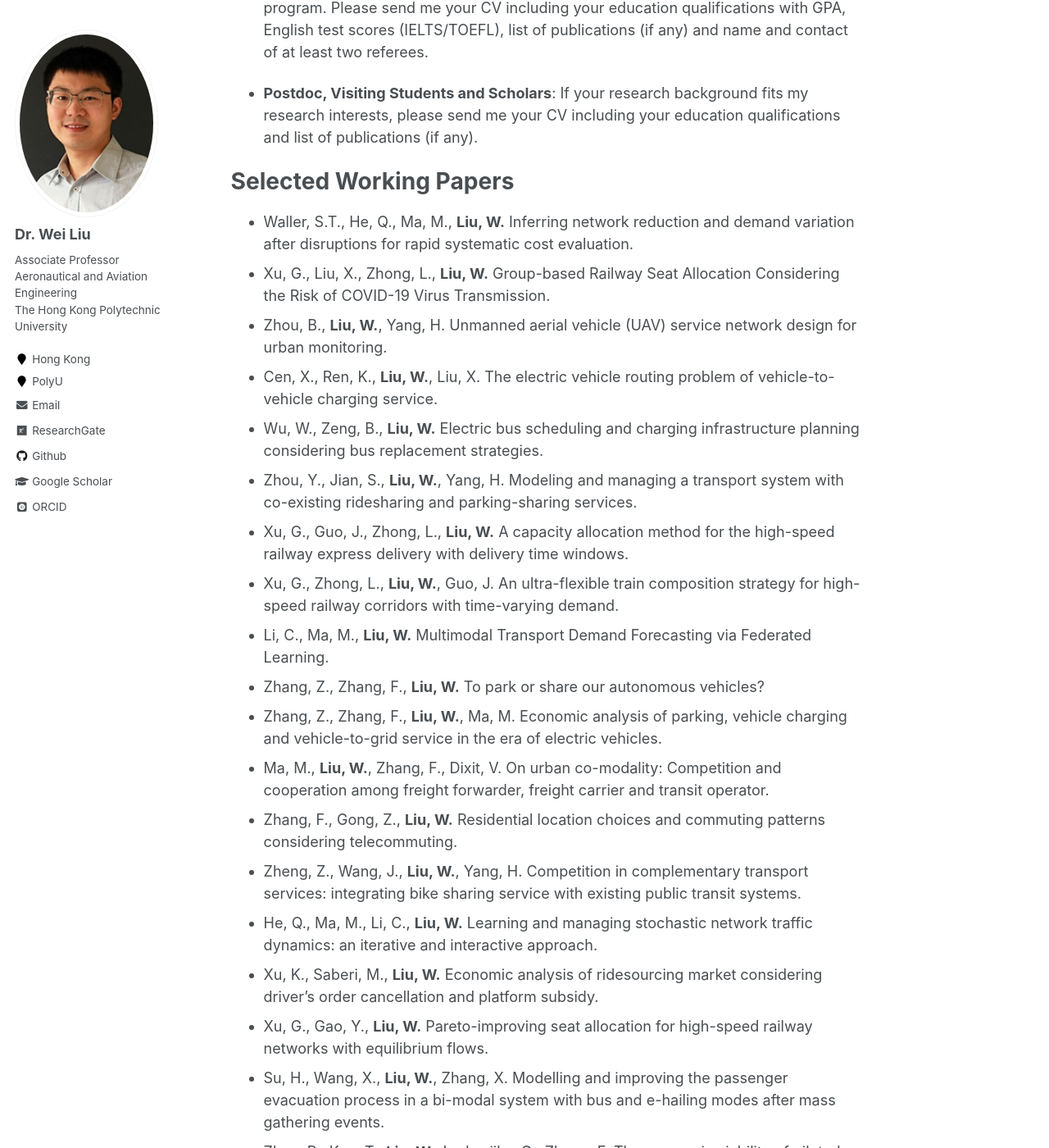
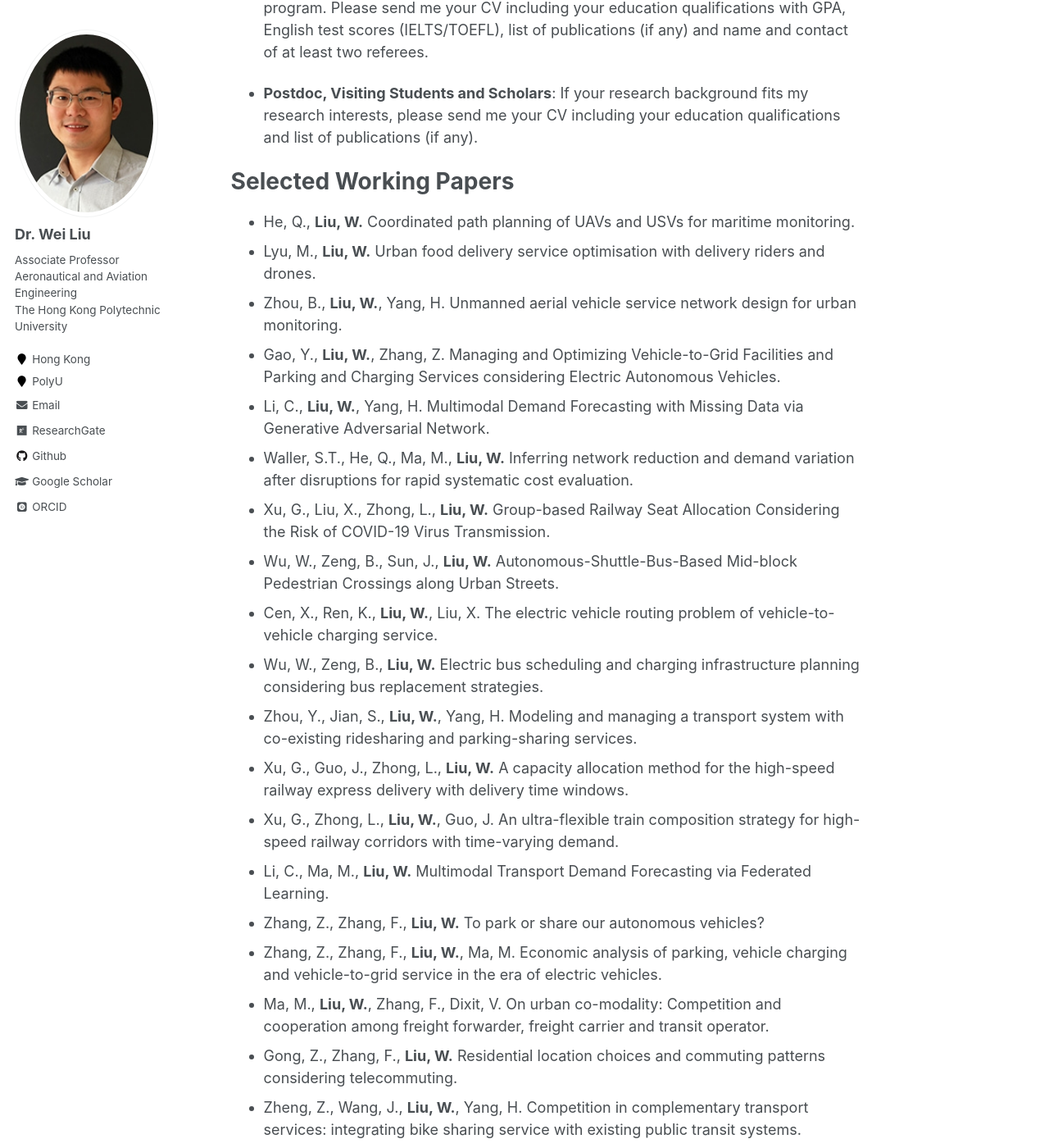
Before and after one commit to weiliu2016/weiliu2016.github.io, a Jekyll site: the page built from _pages/about.md, in a window 1280 px wide and 1400 px high, scrolled down 1961 px. Shown: the whole window at 82% size. Built offline with Jekyll 4.4.1, drawn with Linux system fonts in a browser that asks for light colours; some web fonts are replaced; some of the changed text lies outside the part shown.

Commit message:
Update about.md

```diff
--- a/_pages/about.md
+++ b/_pages/about.md
@@ -55,9 +55,14 @@ PhD Positions and Academic Visitors
 
 Selected Working Papers
 ======
+- He, Q., **Liu, W.** Coordinated path planning of UAVs and USVs for maritime monitoring.
+- Lyu, M., **Liu, W.** Urban food delivery service optimisation with delivery riders and drones.
+- Zhou, B., **Liu, W.**, Yang, H. Unmanned aerial vehicle service network design for urban monitoring.
+- Gao, Y., **Liu, W.**, Zhang, Z. Managing and Optimizing Vehicle-to-Grid Facilities and Parking and Charging Services considering Electric Autonomous Vehicles.
+- Li, C., **Liu, W.**, Yang, H. Multimodal Demand Forecasting with Missing Data via Generative Adversarial Network.
 - Waller, S.T., He, Q., Ma, M., **Liu, W.** Inferring network reduction and demand variation after disruptions for rapid systematic cost evaluation.
 - Xu, G., Liu, X., Zhong, L., **Liu, W.** Group-based Railway Seat Allocation Considering the Risk of COVID-19 Virus Transmission.
-- Zhou, B., **Liu, W.**, Yang, H. Unmanned aerial vehicle (UAV) service network design for urban monitoring.
+- Wu, W., Zeng, B., Sun, J., **Liu, W.** Autonomous-Shuttle-Bus-Based Mid-block Pedestrian Crossings along Urban Streets.
 - Cen, X., Ren, K., **Liu, W.**, Liu, X. The electric vehicle routing problem of vehicle-to-vehicle charging service.
 - Wu, W., Zeng, B., **Liu, W.** Electric bus scheduling and charging infrastructure planning considering bus replacement strategies.
 - Zhou, Y., Jian, S., **Liu, W.**, Yang, H. Modeling and managing a transport system with co-existing ridesharing and parking-sharing services.
@@ -67,7 +72,7 @@ Selected Working Papers
 - Zhang, Z., Zhang, F., **Liu, W.** To park or share our autonomous vehicles?
 - Zhang, Z., Zhang, F., **Liu, W.**, Ma, M. Economic analysis of parking, vehicle charging and vehicle-to-grid service in the era of electric vehicles.
 - Ma, M., **Liu, W.**, Zhang, F., Dixit, V. On urban co-modality: Competition and cooperation among freight forwarder, freight carrier and transit operator.
-- Zhang, F., Gong, Z., **Liu, W.** Residential location choices and commuting patterns considering telecommuting.
+- Gong, Z., Zhang, F., **Liu, W.** Residential location choices and commuting patterns considering telecommuting.
 - Zheng, Z., Wang, J., **Liu, W.**, Yang, H. Competition in complementary transport services: integrating bike sharing service with existing public transit systems.
 - He, Q., Ma, M., Li, C., **Liu, W.** Learning and managing stochastic network traffic dynamics: an iterative and interactive approach.
 - Xu, K., Saberi, M., **Liu, W.** Economic analysis of ridesourcing market considering driver's order cancellation and platform subsidy.
@@ -77,6 +82,7 @@ Selected Working Papers
 - Zhang, Z., Zhang, F., **Liu, W.** On the joint network equilibrium of parking and travel choices under mixed traffic of shared and private autonomous vehicles.
 - Sun, W., Zhang, F., **Liu, W.**, He, Q. Optimal control of connected autonomous vehicles in a mixed traffic corridor.
 - Li, C., Bai, L., **Liu, W.**, Yao, L., Waller, S.T. Unsupervised knowledge adaptation for passenger demand forecasting.
+- Najmi, A., Waller, S.T., **Liu, W.**, Rashidi, T.H. Ridesharing Systems as Activity Travel Pattern Generators: A Rolling Horizon Approach.
 - Xu, G., Liu, Y., Gao, Y., **Liu, W.** Integrated optimization of train stopping plan and seat allocation scheme for railway systems under equilibrium travel choice and elastic demand.
 - Ma, M., Zhang, F., **Liu, W.**, Dixit, V. Can urban co-modality benefit both users and operators?.
 - Ma, M., Chen, Y., **Liu, W.**, Waller, S.T. An economic analysis of a multi-modal transport system with ride-sourcing services and multi-class users.
```
